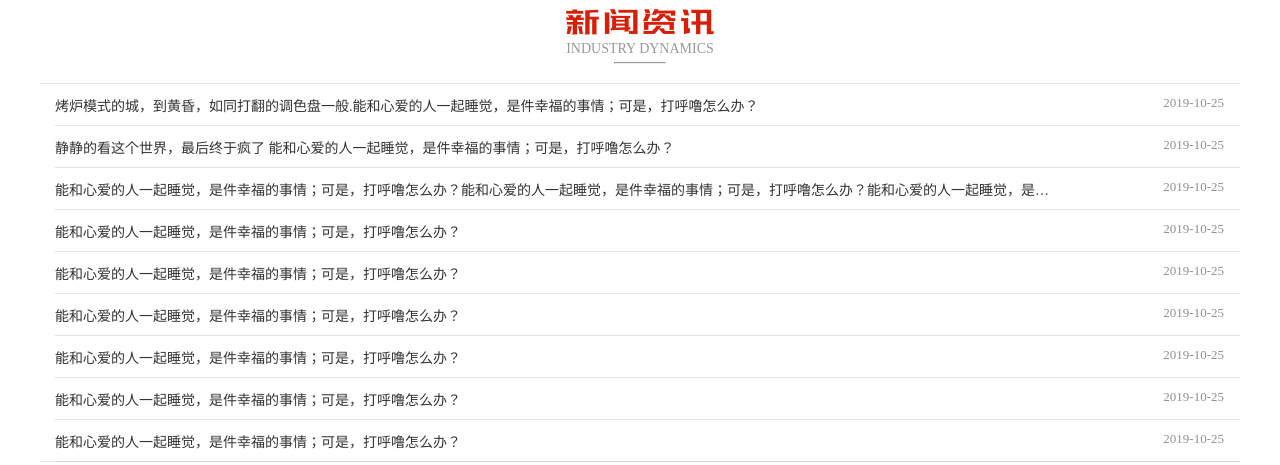
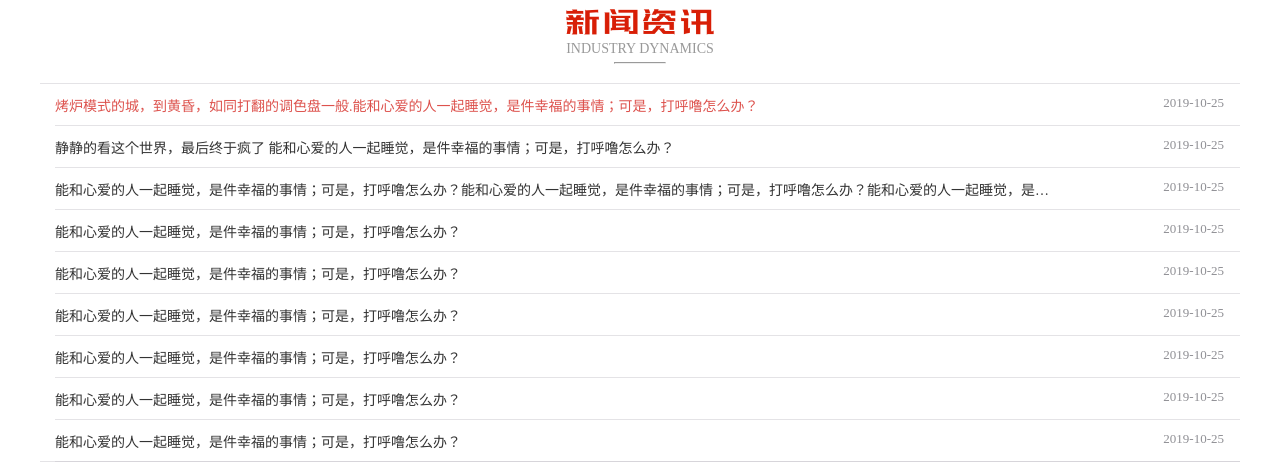
Before and after one commit to SSriven/qySafe, a plain HTML site: page index.html in a window 1280 px wide. In both pictures the pointer is over the link 639 px from the left and 1055 px from the top of the page. Shown: the part 950-1415 px from the top of the page. Drawn offline with Linux system fonts and the light colour scheme; files whose address does not match are found by name.

Commit message:
修改行内动态板块

```diff
--- a/css/index.css
+++ b/css/index.css
@@ -365,6 +365,9 @@ header .erwei-code p{
     padding-right: 16px;
     /*! border-bottom: 1px solid; */
 }
+.main section .industry-dynamics li:hover a{
+    color:#dd524d !important;
+}
 .main section .industry-dynamics li::after{
     position: absolute;
     right: 0;
```
